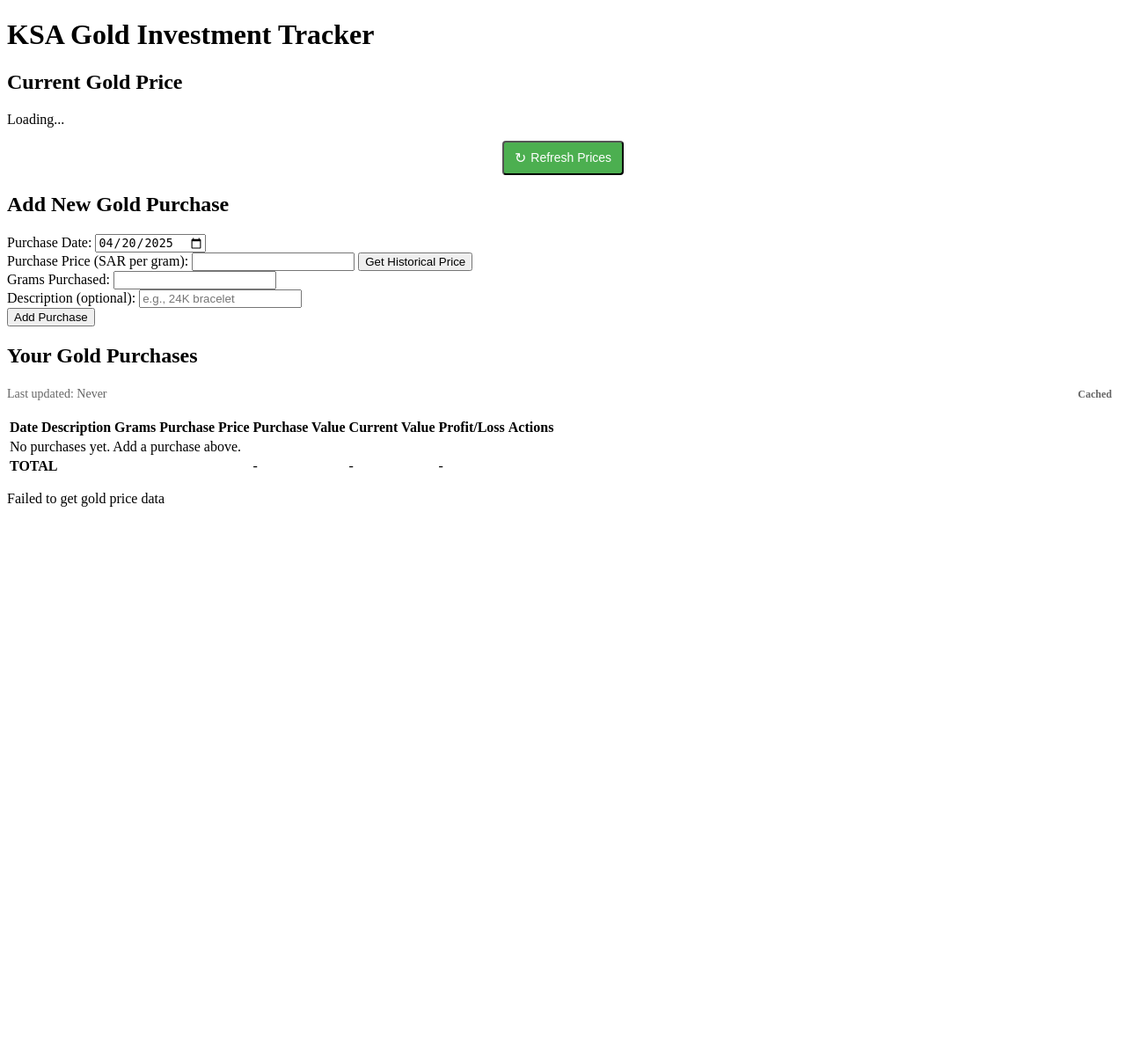
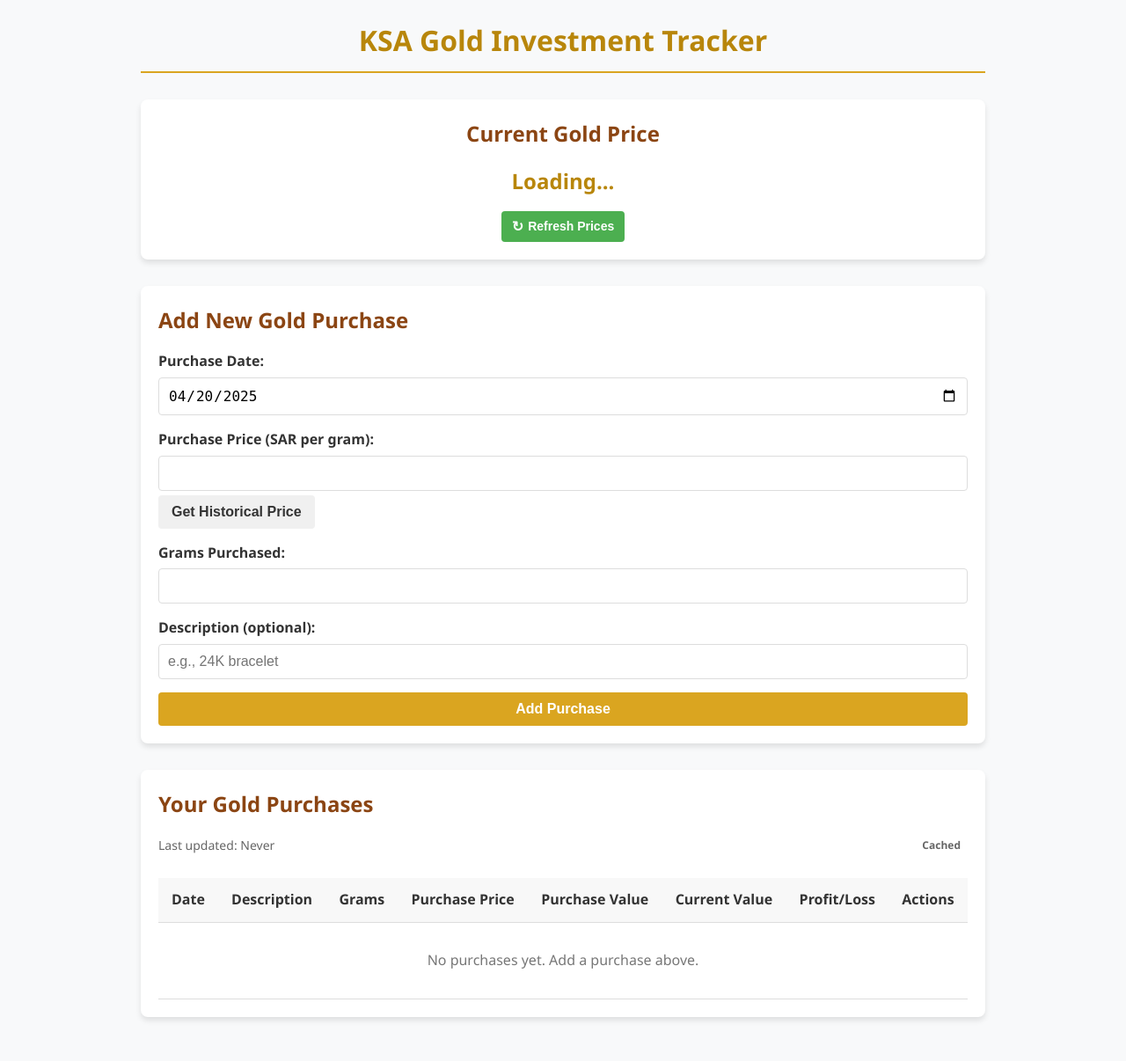
Before and after one commit to muhssamy/gold-tracker, a Flask app: page / in a window 1280 px wide. Shown: the whole page at 88% size. Before the commit the page ends 576 px from the top, so only its background shows below. Run offline with Flask 2, Linux system fonts and the light colour scheme; data that the repository does not hold is empty.

Commit message:
fix UI issues

```diff
--- a/app.py
+++ b/app.py
@@ -1,15 +1,49 @@
 import json
+import logging
 import os
 import time
 from datetime import datetime, timedelta
+from logging.handlers import RotatingFileHandler
 
 import requests
 from flask import Flask, jsonify, render_template, request, session
 
 import utils
 
+# Create application instance
 app = Flask(__name__)
 app.secret_key = os.environ.get("SECRET_KEY", "dev-secret-key")
+
+# Configure logging
+os.makedirs("logs", exist_ok=True)
+
+# Set up logging
+file_handler = RotatingFileHandler(
+    "logs/gold_tracker.log", maxBytes=10240, backupCount=10
+)
+file_handler.setFormatter(
+    logging.Formatter(
+        "%(asctime)s %(levelname)s: %(message)s [in %(pathname)s:%(lineno)d]"
+    )
+)
+file_handler.setLevel(logging.INFO)
+
+# Add console handler for Docker logs
+console_handler = logging.StreamHandler()
+console_handler.setLevel(logging.INFO)
+console_handler.setFormatter(
+    logging.Formatter("%(asctime)s - %(name)s - %(levelname)s - %(message)s")
+)
+
+# Configure app logger
+app.logger.addHandler(file_handler)
+app.logger.addHandler(console_handler)
+app.logger.setLevel(logging.INFO)
+app.logger.info("Gold Tracker startup")
+
+# Set production mode
+app.config["ENV"] = "production"
+app.config["DEBUG"] = False
 
 # Get API key from environment variable
 API_KEY = os.environ.get("GOLD_API_KEY", "")
@@ -42,9 +76,11 @@
     )
 
     if cache_valid:
+        app.logger.debug("Using cached exchange rate")
         return price_cache["exchange_rate"]
 
     try:
+        app.logger.info("Fetching fresh exchange rate data")
         # Try to fetch from an exchange rate API
         response = requests.get("https://open.er-api.com/v6/latest/USD")
         if response.status_code == 200:
@@ -58,9 +94,10 @@
 
             return rate
     except Exception as e:
-        print(f"Error fetching exchange rate: {e}")
+        app.logger.error(f"Error fetching exchange rate: {e}")
 
     # Fallback to a fixed rate if API fails
+    app.logger.warning("Using fallback exchange rate")
     return 3.75  # Fixed approximate USD to SAR rate
 
 
@@ -83,9 +120,11 @@
     )
 
     if cache_valid:
+        app.logger.debug("Using cached gold price")
         return price_cache["gold_price_usd"]
 
     try:
+        app.logger.info("Fetching fresh gold price data")
         # Call GoldAPI to get current gold price in USD
         headers = {"x-access-token": API_KEY, "Content-Type": "application/json"}
         response = requests.get("https://www.goldapi.io/api/XAU/USD", headers=headers)
@@ -96,9 +135,12 @@
             # Extract price data
             if "price_gram_24k" in data:
                 price_per_gram_usd = data["price_gram_24k"]
+                app.logger.debug(f"Got price_gram_24k: {price_per_gram_usd}")
             elif "price" in data and data["price"] is not None:
                 price_per_gram_usd = data["price"] / 31.1035
+                app.logger.debug(f"Calculated price per gram: {price_per_gram_usd}")
             else:
+                app.logger.error("No price data found in API response")
                 return None
 
             # Update cache
@@ -108,7 +150,7 @@
 
             return price_per_gram_usd
     except Exception as e:
-        print(f"Error fetching gold price: {e}")
+        app.logger.error(f"Error fetching gold price: {e}")
 
     return None
 
@@ -116,6 +158,7 @@
 @app.route("/")
 def index():
     """Render the main page"""
+    app.logger.info("Serving index page")
     return render_template("index.html")
 
 
@@ -130,6 +173,7 @@
         price_per_gram_usd = get_gold_price_usd(force_refresh)
 
         if price_per_gram_usd is None:
+            app.logger.error("Failed to get gold price data")
             return jsonify(
                 {"success": False, "message": "Failed to get gold price data"}
             )
@@ -140,6 +184,9 @@
         # Convert to SAR
         price_per_gram_sar = price_per_gram_usd * usd_to_sar
 
+        app.logger.info(
+            f"Current gold price: {price_per_gram_sar} SAR/g (from {'API' if force_refresh else 'cache'})"
+        )
         return jsonify(
             {
                 "success": True,
@@ -153,6 +200,7 @@
             }
         )
     except Exception as e:
+        app.logger.error(f"Error in get_current_price: {str(e)}")
         return jsonify({"success": False, "message": f"Error: {str(e)}"})
 
 
@@ -162,6 +210,7 @@
     try:
         date = request.args.get("date")
         if not date:
+            app.logger.warning("Missing date parameter in historical price request")
             return jsonify({"success": False, "message": "Date parameter is required"})
 
         # Format date as YYYYMMDD for the API
@@ -171,6 +220,7 @@
         # Call GoldAPI to get historical gold price in USD
         headers = {"x-access-token": API_KEY, "Content-Type": "application/json"}
         url = f"https://www.goldapi.io/api/XAU/USD/{formatted_date}"
+        app.logger.info(f"Fetching historical price for date: {date}")
         response = requests.get(url, headers=headers)
 
         if response.status_code == 200:
@@ -184,12 +234,19 @@
                 price_per_gram_usd = data["price_gram_24k"]
                 # Convert to SAR
                 price_per_gram_sar = price_per_gram_usd * usd_to_sar
+                app.logger.debug(
+                    f"Historical price from price_gram_24k: {price_per_gram_sar} SAR/g"
+                )
             # Fallback to calculating from price if available
             elif "price" in data and data["price"] is not None:
                 price_per_gram_usd = data["price"] / 31.1035
                 # Convert to SAR
                 price_per_gram_sar = price_per_gram_usd * usd_to_sar
+                app.logger.debug(
+                    f"Historical price calculated from price: {price_per_gram_sar} SAR/g"
+                )
             else:
+                app.logger.error("No price data found in historical API response")
                 return jsonify(
                     {
                         "success": False,
@@ -208,6 +265,7 @@
                 }
             )
         else:
+            app.logger.error(f"API Error: {response.status_code} - {response.text}")
             return jsonify(
                 {
                     "success": False,
@@ -215,6 +273,7 @@
                 }
             )
     except Exception as e:
+        app.logger.error(f"Error in get_historical_price: {str(e)}")
         return jsonify({"success": False, "message": f"Error: {str(e)}"})
 
 
@@ -231,6 +290,7 @@
         price_per_gram_usd = get_gold_price_usd(force_refresh)
 
         if price_per_gram_usd is None:
+            app.logger.error("Failed to get gold price data for purchases")
             return jsonify(
                 {"success": False, "message": "Failed to get gold price data"}
             )
@@ -266,6 +326,9 @@
             (total_profit_loss / total_investment) * 100 if total_investment > 0 else 0
         )
 
+        app.logger.info(
+            f"Calculated purchases profit/loss. Total: {total_profit_loss} SAR"
+        )
         return jsonify(
             {
                 "success": True,
@@ -287,6 +350,7 @@
             }
         )
     except Exception as e:
+        app.logger.error(f"Error in get_purchases: {str(e)}")
         return jsonify({"success": False, "message": f"Error: {str(e)}"})
 
 
@@ -304,9 +368,13 @@
         }
 
         utils.add_purchase(purchase)
+        app.logger.info(
+            f"Added new purchase: {purchase['grams']}g at {purchase['purchase_price']} SAR/g"
+        )
 
         return jsonify({"success": True, "purchase": purchase})
     except Exception as e:
+        app.logger.error(f"Error adding purchase: {str(e)}")
         return jsonify({"success": False, "message": f"Error: {str(e)}"})
 
 
@@ -317,8 +385,10 @@
         success = utils.delete_purchase(purchase_id)
 
         if success:
+            app.logger.info(f"Deleted purchase: {purchase_id}")
             return jsonify({"success": True})
         else:
+            app.logger.warning(f"Purchase not found for deletion: {purchase_id}")
             return jsonify(
                 {
                     "success": False,
@@ -326,8 +396,23 @@
                 }
             )
     except Exception as e:
+        app.logger.error(f"Error deleting purchase: {str(e)}")
         return jsonify({"success": False, "message": f"Error: {str(e)}"})
 
 
+# Health check endpoint for monitoring
+@app.route("/health", methods=["GET"])
+def health_check():
+    """Health check endpoint for monitoring"""
+    return jsonify({"status": "healthy", "timestamp": datetime.now().isoformat()})
+
+
 if __name__ == "__main__":
-    app.run(host="0.0.0.0", port=int(os.environ.get("PORT", 8080)))
+    # Get port from environment variable
+    port = int(os.environ.get("PORT", 8080))
+
+    # Log startup
+    app.logger.info(f"Starting Gold Tracker on port {port}")
+
+    # Run the app
+    app.run(host="0.0.0.0", port=port)
--- a/static/style.css
+++ b/static/style.css
@@ -1,4 +1,131 @@
-/* Add these new styles to your existing CSS file */
+/* Basic Reset */
+* {
+    margin: 0;
+    padding: 0;
+    box-sizing: border-box;
+}
+
+body {
+    font-family: 'Segoe UI', Tahoma, Geneva, Verdana, sans-serif;
+    line-height: 1.6;
+    color: #333;
+    background-color: #f8f9fa;
+}
+
+.container {
+    max-width: 1000px;
+    margin: 0 auto;
+    padding: 20px;
+}
+
+h1 {
+    color: #b8860b;
+    text-align: center;
+    margin-bottom: 30px;
+    padding-bottom: 10px;
+    border-bottom: 2px solid #daa520;
+}
+
+h2 {
+    color: #8b4513;
+    margin-bottom: 15px;
+}
+
+/* Current Price Box */
+.current-price-box {
+    background-color: #fff;
+    border-radius: 8px;
+    padding: 20px;
+    margin-bottom: 30px;
+    box-shadow: 0 4px 6px rgba(0, 0, 0, 0.1);
+    text-align: center;
+}
+
+#current-price-display {
+    margin-top: 15px;
+}
+
+.price-value {
+    font-size: 24px;
+    font-weight: bold;
+    color: #b8860b;
+}
+
+.price-time {
+    font-size: 14px;
+    color: #777;
+    margin-top: 5px;
+}
+
+/* Form Styling */
+.investment-calculator {
+    background-color: #fff;
+    border-radius: 8px;
+    padding: 20px;
+    margin-bottom: 30px;
+    box-shadow: 0 4px 6px rgba(0, 0, 0, 0.1);
+}
+
+.form-group {
+    margin-bottom: 15px;
+}
+
+label {
+    display: block;
+    margin-bottom: 5px;
+    font-weight: 600;
+}
+
+input[type="number"],
+input[type="date"],
+input[type="text"] {
+    width: 100%;
+    padding: 10px;
+    border: 1px solid #ddd;
+    border-radius: 4px;
+    font-size: 16px;
+}
+
+button {
+    cursor: pointer;
+    padding: 10px 15px;
+    border: none;
+    border-radius: 4px;
+    font-size: 16px;
+    font-weight: 600;
+    transition: background-color 0.3s;
+}
+
+.primary-button {
+    background-color: #daa520;
+    color: white;
+    width: 100%;
+}
+
+.primary-button:hover {
+    background-color: #b8860b;
+}
+
+.secondary-button {
+    background-color: #f0f0f0;
+    color: #333;
+    margin-top: 5px;
+}
+
+.secondary-button:hover {
+    background-color: #e0e0e0;
+}
+
+.delete-button {
+    background-color: #dc3545;
+    color: white;
+    padding: 5px 10px;
+    font-size: 14px;
+}
+
+.delete-button:hover {
+    background-color: #c82333;
+}
 
 /* Refresh Button */
 .refresh-button {
@@ -39,8 +166,53 @@
     to {transform: rotate(360deg);}
 }
 
+/* Purchases Table */
+.purchases-section {
+    background-color: #fff;
+    border-radius: 8px;
+    padding: 20px;
+    margin-bottom: 30px;
+    box-shadow: 0 4px 6px rgba(0, 0, 0, 0.1);
+}
+
+.table-container {
+    overflow-x: auto;
+}
+
+table {
+    width: 100%;
+    border-collapse: collapse;
+    margin-top: 10px;
+}
+
+th, td {
+    padding: 12px 15px;
+    text-align: left;
+    border-bottom: 1px solid #ddd;
+}
+
+th {
+    background-color: #f8f8f8;
+    font-weight: 600;
+}
+
+.empty-row td {
+    text-align: center;
+    padding: 30px;
+    color: #777;
+}
+
+tfoot tr {
+    background-color: #f9f9f9;
+    font-weight: 600;
+}
+
+tfoot td {
+    border-top: 2px solid #ddd;
+}
+
 /* Cache Status Indicator */
-.last-updated-info {
+.cache-info {
     display: flex;
     justify-content: space-between;
     align-items: center;
@@ -65,3 +237,49 @@
     background-color: #d4edda;
     color: #155724;
 }
+
+/* Profit/Loss Styling */
+.profit {
+    color: #28a745;
+}
+
+.loss {
+    color: #dc3545;
+}
+
+/* Error Message */
+#error-message {
+    background-color: #f8d7da;
+    color: #721c24;
+    padding: 15px;
+    border-radius: 8px;
+    margin-bottom: 20px;
+}
+
+.error-text {
+    margin: 0;
+}
+
+.hidden {
+    display: none;
+}
+
+/* Responsive Design */
+@media (max-width: 800px) {
+    th, td {
+        padding: 8px 10px;
+        font-size: 14px;
+    }
+
+    .container {
+        padding: 10px;
+    }
+
+    h1 {
+        font-size: 24px;
+    }
+
+    .price-value {
+        font-size: 20px;
+    }
+}
--- a/templates/index.html
+++ b/templates/index.html
@@ -64,7 +64,7 @@
 
       <div class="purchases-section">
         <h2>Your Gold Purchases</h2>
-        <div class="last-updated-info">
+        <div class="cache-info">
           <span id="last-updated-text">Last updated: Never</span>
           <span id="cache-status" class="cached-indicator">Cached</span>
         </div>
```
Also changed, not shown: docker-compose.yml (+9 -2 lines), wsgi.py (added, +9 -0 lines), README.md, 1 other file.
